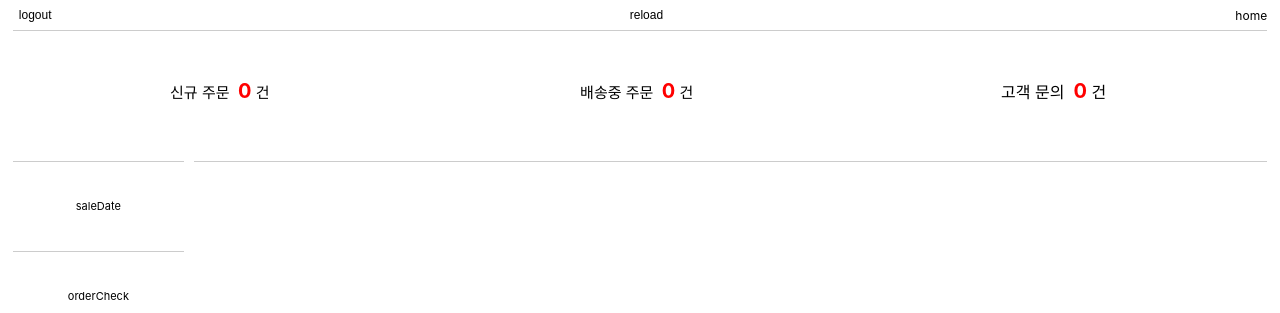
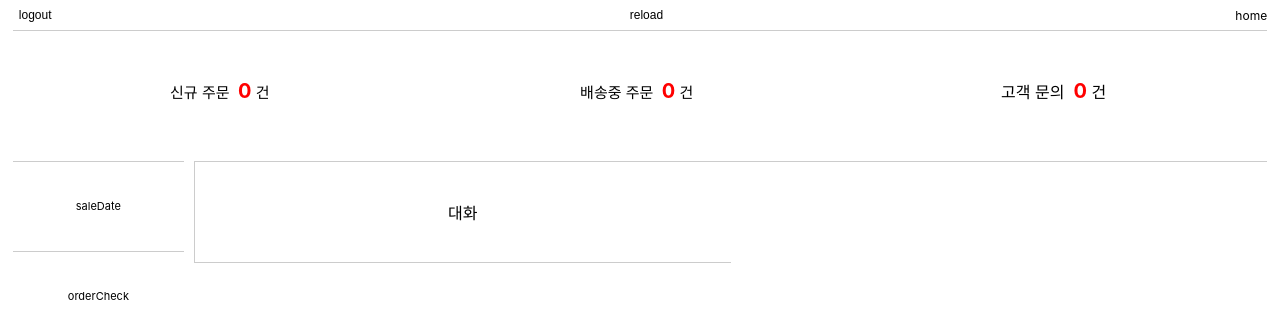
Before and after one commit to fearofcode0001/proj_front, a React (Create React App) app: page /AdminPage in a window 1280 px wide. Both pictures are taken after a click on the element "chat list". Shown: the top 313 px of the page. Built offline with nearby package versions, Linux system fonts and the light colour scheme; no server answers.

Commit message:
0629_채팅구현

```diff
--- a/src/adminPage/AdminPage.js
+++ b/src/adminPage/AdminPage.js
@@ -9,6 +9,7 @@ import Qna from "./Qna";
 import CustomerMan from "./CustomerMan";
 import AxiosFinal from "../api/AxiosFinal";
 import { UserContext } from "../context/UserInfo";
+import ChatList from "./ChatList";
 
 
 const Container=styled.div`
@@ -189,6 +190,7 @@ const AdminPage=()=>{
     const onLoadChatList =async()=>{
         const response = await AxiosFinal.onLoadChatList();
         setChatList(response.data);
+        console.log(response.data);
     }
     //사이드메뉴 선택시 실행
     const onLoadCustomer=(e)=>{
@@ -202,7 +204,7 @@ const AdminPage=()=>{
             onLoadInventory();
         }else if(e==="saleDate"){
             onLoadSaleDate();
-        }else if(e==="schat list"){
+        }else if(e==="chat list"){
             onLoadChatList();
         }
     }
@@ -218,7 +220,6 @@ const AdminPage=()=>{
         setNewOrder(newOrder.data.length);
         setShipOrder(shipOrder.data.length);
         setNewQna(newQna.data.length);
-
     }
     return(
         <Container>
@@ -256,6 +257,7 @@ const AdminPage=()=>{
                     {changeMenu ==="inventory" &&<Inventory />}
                     {changeMenu ==="qna" &&<Qna/>}
                     {changeMenu ==="customer Management" &&<CustomerMan />}
+                    {changeMenu ==="chat list" &&<ChatList />}
                 </div>
             </MainBody>
         </Container>
--- a/src/adminPage/ChatList.js
+++ b/src/adminPage/ChatList.js
@@ -0,0 +1,51 @@
+import React from "react";
+import styled from "styled-components";
+//전체 컨테이너 CSS
+const Container=styled.div`
+    width: 100%;
+    height: calc(100vh - 180px);
+    display: flex;
+`
+//채팅리스트가 보여지는 CSS
+const ChatListView=styled.div`
+    width: 50%;
+    flex-direction: column;
+    overflow-y: scroll;
+    ::-webkit-scrollbar {
+    display: none;
+    }
+`
+//채팅 목록의 데이터가 들어가는CSS
+const ChatListData=styled.div`
+    height: 100px;
+    border-bottom: 1px solid #CCC;
+    border-left: 1px solid #CCC;
+    display: flex;
+    justify-content: center;
+    align-items: center;
+    &:hover{
+        background-color: #CCC;
+    }
+`
+//채팅UI
+const ChattingData=styled.div`
+`
+const ChatList=()=>{
+    return(
+        <Container>
+          <ChatListView>
+            <ChatListData>
+                대화
+            </ChatListData>
+          </ChatListView>
+          <ChatListView>
+            <ChattingData>
+
+            </ChattingData>
+          </ChatListView>
+
+        </Container>
+    );
+};
+
+export default ChatList;
--- a/src/adminPage/OrderCheck.js
+++ b/src/adminPage/OrderCheck.js
@@ -8,7 +8,9 @@ const Container=styled.table`
     width: 100%;
     height: 100%;
     overflow-y: scroll;
-
+    ::-webkit-scrollbar {
+    display: none;
+ }
 `
 
 const OrderInfo=styled.tr`
```
